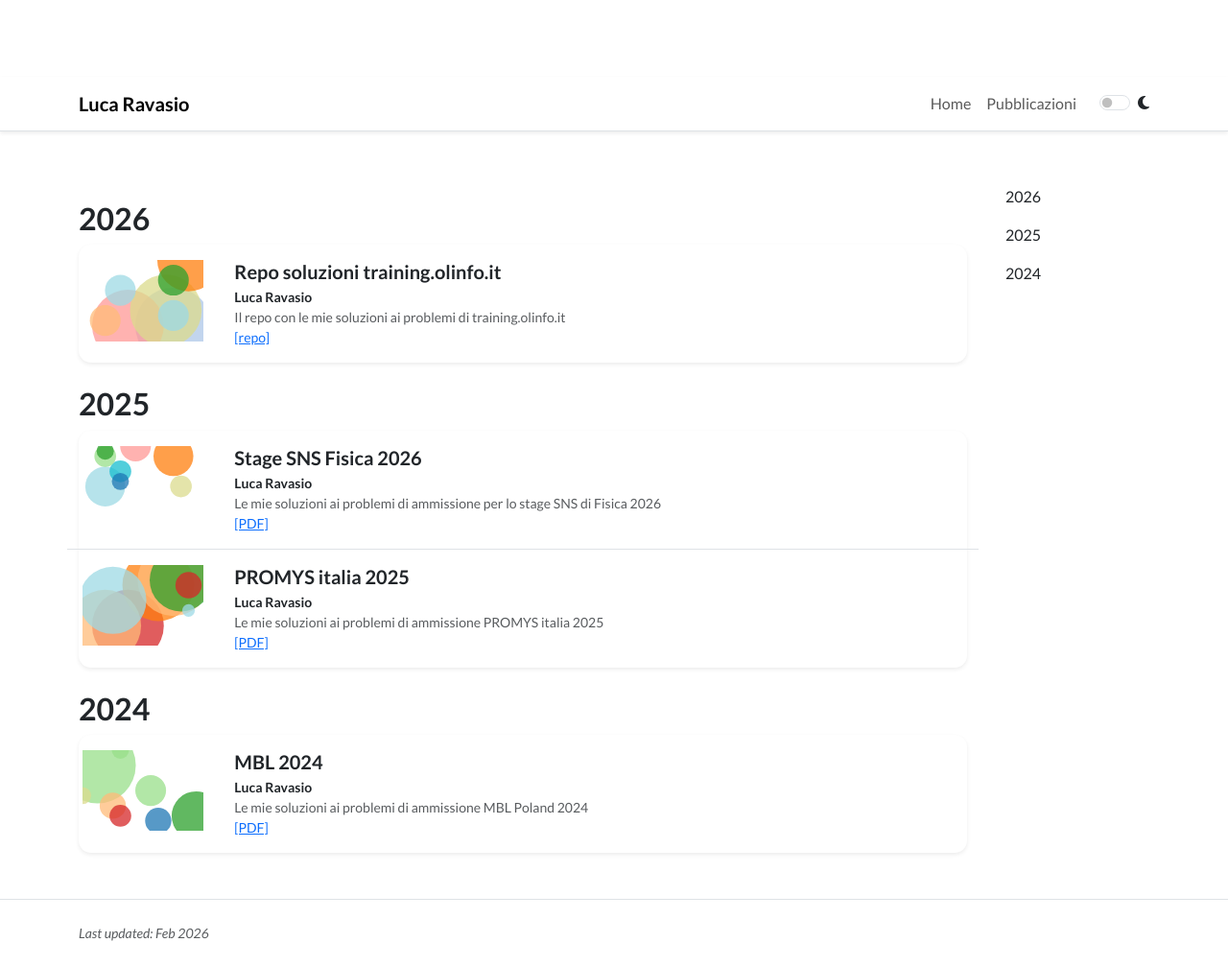
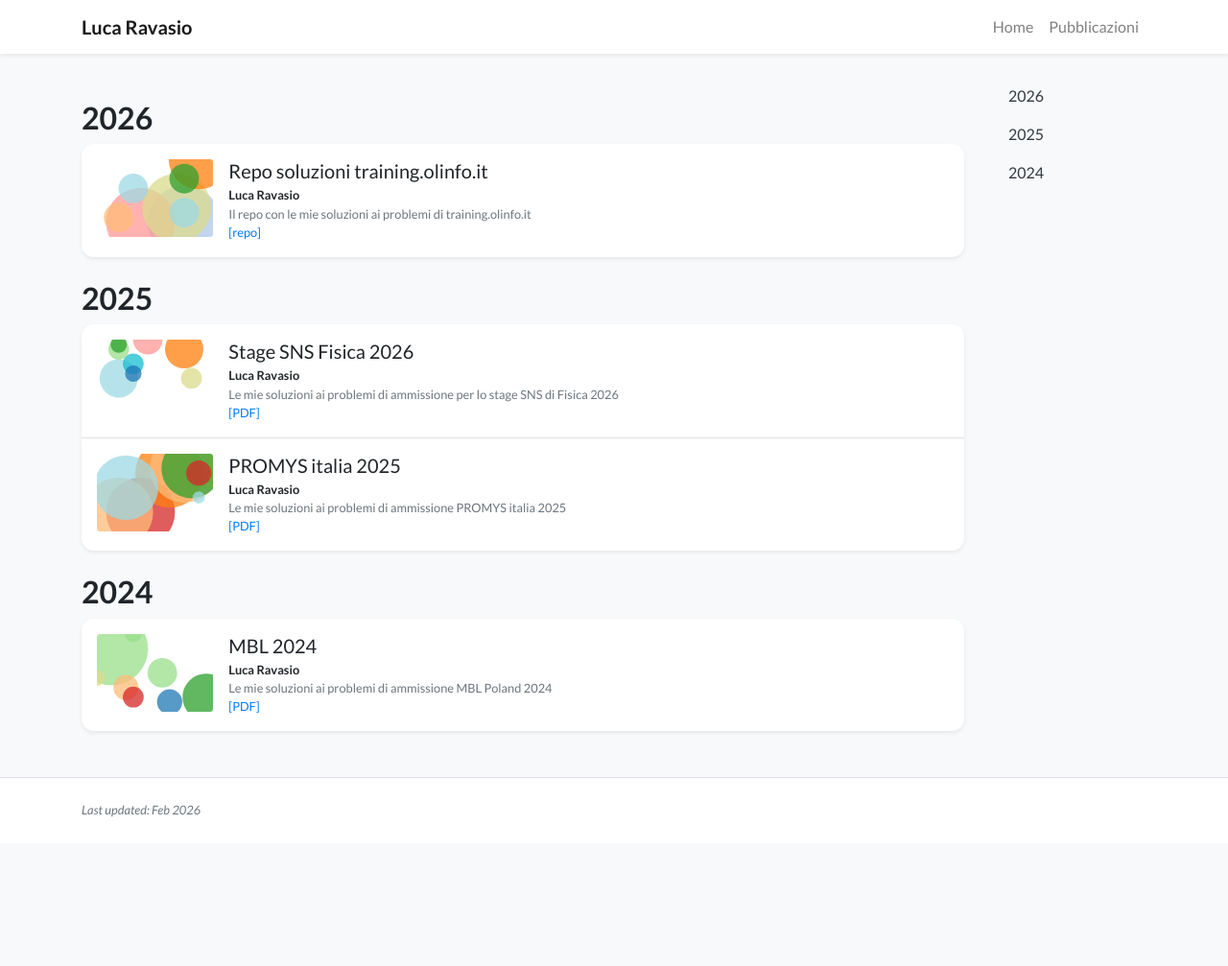
Before and after one commit to ravasioluca/ravasioluca.github.io, a Jekyll site: the page built from publications.html, in a window 1280 px wide and 1007 px high. Shown: the whole window at 96% size. Built offline with Jekyll 4.4.1, drawn with Linux system fonts in a browser that asks for light colours; nearby versions of some CDN libraries; a style sheet for code colours, icons or effects is not loaded.

Commit message:
Ripristino versione funzionante f8b9b1b

```diff
--- a/_includes/navbar.html
+++ b/_includes/navbar.html
@@ -1,30 +1,18 @@
-<nav class="navbar navbar-expand-sm sticky-top mb-5 shadow-sm border-bottom">
-    <div class="container-lg">
-        <a class="navbar-brand" href="{{ '/' | relative_url }}">
-            <strong>{{site.data.profile.navbar_name}}</strong>
-        </a>
-
-        <button class="navbar-toggler" type="button" data-bs-toggle="collapse" data-bs-target="#navbarResponsive">
-            <span class="navbar-toggler-icon"></span>
+<nav class="navbar navbar-expand-sm navbar-light bg-white fixed-top mb-5 shadow-sm">
+    <div class="{% if page.container_class %}{{ page.container_class }}{% else %}container-lg{% endif %}">
+        <a class="navbar-brand"><strong>{{site.data.profile.navbar_name}}</strong></a>
+        <button class="navbar-toggler" style="font-size: 1em; padding: 0.5em;" type="button" data-toggle="collapse" data-target="#navbarResponsive" aria-controls="navbarResponsive" aria-expanded="false" aria-label="Toggle navigation">
+            <i class="fas fa-map"></i> Menu
         </button>
 
         <div class="collapse navbar-collapse" id="navbarResponsive">
-            <ul class="navbar-nav ms-auto">
+            <ul class="navbar-nav ml-auto">
                 {% for item in site.data.navigation.pages %}
-                <li class="nav-item">
-                    <a class="nav-link {% if item.name == page.navbar_title %}active{% endif %}" href="{{ item.url | relative_url }}">
-                        {{ item.name }}
-                    </a>
+                <li class="nav-item {% if item.name == page.navbar_title %}active{% endif %}">
+                    <a class="nav-link" href="{{ item.url | relative_url }}">{{ item.name }}</a>
                 </li>
                 {% endfor %}
             </ul>
-
-            <div class="form-check form-switch ms-sm-3">
-                <input class="form-check-input" type="checkbox" id="theme-toggle">
-                <label class="form-check-label" for="theme-toggle">
-                    <i class="fas fa-moon"></i>
-                </label>
-            </div>
         </div>
     </div>
 </nav>
--- a/_layouts/default.html
+++ b/_layouts/default.html
@@ -7,7 +7,7 @@
     <title>{{ page.title }} - {{ site.data.profile.navbar_name }}</title>
 
     <!-- Stylesheets -->
-    <link href="https://cdn.jsdelivr.net/npm/bootstrap@5.3.2/dist/dist/css/bootstrap.min.css" rel="stylesheet" integrity="sha384-T3c6CoIi6uLrA9TneNEoa7RxnatzjcDSCmG1MXxSR1GAsXEV/Dwwykc2MPK8M2HN" crossorigin="anonymous">
+    <link rel="stylesheet" href="https://cdnjs.cloudflare.com/ajax/libs/twitter-bootstrap/4.6.0/css/bootstrap.min.css" integrity="sha512-P5MgMn1jBN01asBgU0z60Qk4QxiXo86+wlFahKrsQf37c9cro517WzVSPPV1tDKzhku2iJ2FVgL67wG03SGnNA==" crossorigin="anonymous" />
     <link rel="stylesheet" href="https://cdnjs.cloudflare.com/ajax/libs/font-awesome/6.5.1/css/all.min.css" integrity="sha512-DTOQO9RWCH3ppGqcWaEA1BIZOC6xxalwEsw9c2QQeAIftl+Vegovlnee1c9QX4TctnWMn13TZye+giMm8e2LwA==" crossorigin="anonymous">
     <link rel="stylesheet" href="https://cdnjs.cloudflare.com/ajax/libs/academicons/1.9.1/css/academicons.min.css" integrity="sha512-b1ASx0WHgVFL5ZQhTgiPWX+68KjS38Jk87jg7pe+qC7q9YkEtFq0z7xCglv7qGIs/68d3mAp+StfC8WKC5SSAg==" crossorigin="anonymous" />
     <link rel="preconnect" href="https://fonts.googleapis.com">
@@ -15,9 +15,8 @@
     <link href="https://fonts.googleapis.com/css2?family=Lato:ital,wght@0,300;0,400;0,700;0,900;1,300;1,400;1,700;1,900&family=Fira+Sans:ital,wght@0,100;0,200;0,300;0,400;0,500;0,600;0,700;0,800;0,900;1,100;1,200;1,300;1,400;1,500;1,600;1,700;1,800;1,900&family=Source+Code+Pro:ital,wght@0,200..900;1,200..900&display=swap" rel="stylesheet">
     <link rel="stylesheet" href="https://cdn.jsdelivr.net/npm/katex@0.16.11/dist/katex.min.css" integrity="sha384-nB0miv6/jRmo5UMMR1wu3Gz6NLsoTkbqJghGIsx//Rlm+ZU03BU6SQNC66uf4l5+" crossorigin="anonymous">
     <link rel="stylesheet" href="{{ '/assets/css/global.css' | relative_url }}">
-    <script src="{{ '/assets/js/theme-switch.js' | relative_url }}"></script>
 </head>
-<body class="bg" {{ page.body_attr }}>
+<body class="bg-light" {{ page.body_attr }}>
     {% include navbar.html %}
     <div class="{% if page.container_class %}{{ page.container_class }}{% else %}container-lg{% endif %}">
         {{content}}
@@ -25,7 +24,10 @@
     {% include footer.html %}
 
     <!-- Scripts -->
-    <script src="https://cdn.jsdelivr.net/npm/bootstrap@5.3.2/dist/js/bootstrap.bundle.min.js" integrity="sha384-C6RzsynM9kWDrMNeT87bh95OGNyZPhcTNXj1NW7RuBCsyN/o0jlpcV8Qyq46cDfL" crossorigin="anonymous"></script>
+    <script src="https://cdnjs.cloudflare.com/ajax/libs/jquery/3.5.1/jquery.min.js"></script>
+    <script src="//cdnjs.cloudflare.com/ajax/libs/jquery.lazy/1.7.9/jquery.lazy.min.js"></script>
+    <script src="https://cdnjs.cloudflare.com/ajax/libs/popper.js/1.14.7/umd/popper.min.js" integrity="sha384-UO2eT0CpHqdSJQ6hJty5KVphtPhzWj9WO1clHTMGa3JDZwrnQq4sF86dIHNDz0W1" crossorigin="anonymous"></script>
+    <script src="https://cdnjs.cloudflare.com/ajax/libs/twitter-bootstrap/4.6.0/js/bootstrap.min.js" integrity="sha512-XKa9Hemdy1Ui3KSGgJdgMyYlUg1gM+QhL6cnlyTe2qzMCYm4nAZ1PsVerQzTTXzonUR+dmswHqgJPuwCq1MaAg==" crossorigin="anonymous"></script>
     <script src="https://cdnjs.cloudflare.com/ajax/libs/github-buttons/2.14.2/buttons.min.js" integrity="sha512-OYwZx04hKFeFNYrWxIyo3atgGpb+cxU0ENWBZs72X7T9U+NoHPM1ftUn/Mfw7dRDXrqWA6M1wBg6z6fGE32aeA==" crossorigin="anonymous"></script>
     <script src="https://unpkg.com/masonry-layout@4/dist/masonry.pkgd.min.js"></script>
     <script src="https://unpkg.com/imagesloaded@5/imagesloaded.pkgd.min.js"></script>
```
